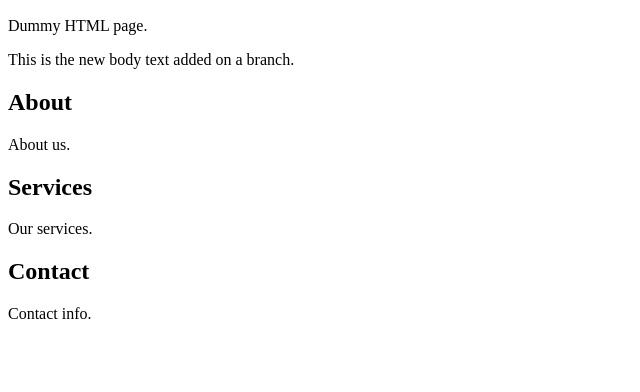
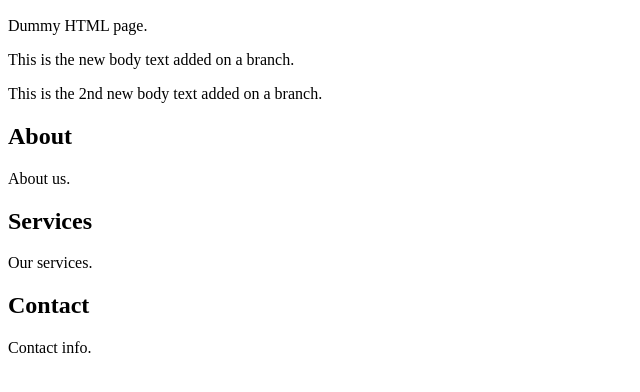
Before and after one commit to vinnkc/vinnies-first-site, a plain HTML site: page index.html in a window 1280 px wide. Shown: the part 110-502 px from the top of the page, without its empty margins (0-640 px from the left). Drawn offline with Linux system fonts and the light colour scheme.

Commit message:
let's commit

```diff
--- a/index.html
+++ b/index.html
@@ -7,6 +7,8 @@
 <h2>Home</h2>
 <p>Dummy HTML page.</p>
 <p>This is the new body text added on a branch.</p>
+<p>This is the 2nd new body text added on a branch.</p>
+
 
 <h2>About</h2>
 <p>About us.</p>
```
